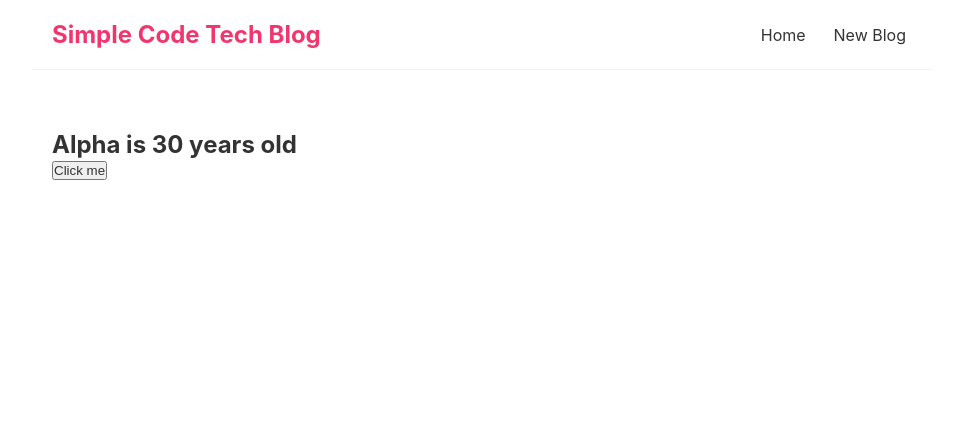
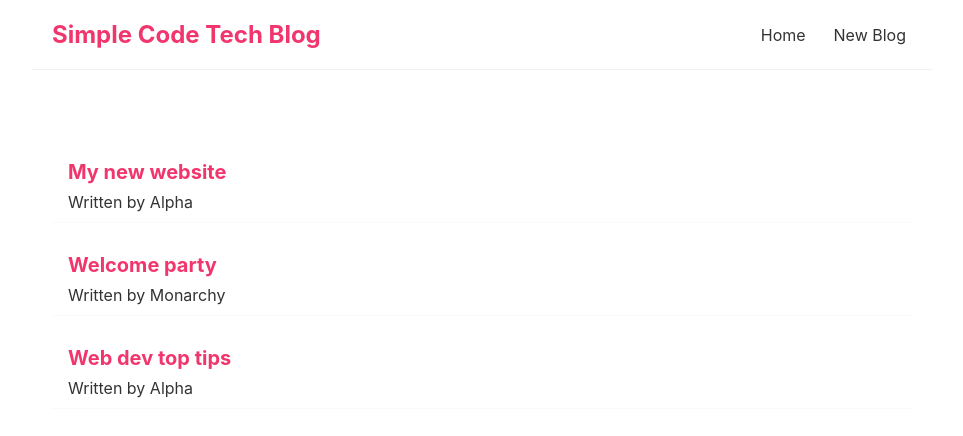
Before and after one commit to Alphaalimamy/Complete-React-Tutorial, a React (Create React App) app: page / in a window 1280 px wide. Shown: the top 436 px of the page, without its empty margins (158-1121 px from the left). Built offline with nearby package versions, Linux system fonts and the light colour scheme.

Commit message:
final output commit

```diff
--- a/src/components/home/Home.js
+++ b/src/components/home/Home.js
@@ -1,19 +1,39 @@
 import React from "react";
 import { useState } from "react";
+import "./home.css";
+
 export default function Home() {
-  const [name, setName] = useState("Alpha");
-  const [age, setAge] = useState(30);
-  const handleClick = () => {
-    setName("Rugiatu");
-    setAge(25);
-  };
+  const [blogs, setBlogs] = useState([
+    {
+      id: 1,
+      title: "My new website",
+      body: "Lorem ipsum dolor sit amet consectetur adipisicing elit. Excepturi, perspiciatis!",
+      author: "Alpha",
+    },
+
+    {
+      id: 2,
+      title: "Welcome party",
+      body: "Lorem ipsum dolor sit amet consectetur adipisicing elit. Excepturi, perspiciatis!",
+      author: "Monarchy",
+    },
+
+    {
+      id: 3,
+      title: "Web dev top tips",
+      body: "Lorem ipsum dolor sit amet consectetur adipisicing elit. Excepturi, perspiciatis!",
+      author: "Alpha",
+    },
+  ]);
 
   return (
     <div className="home">
-      <h2>
-        {name} is {age} years old
-      </h2>
-      <button onClick={handleClick}>Click me</button>
+      {blogs.map((blog) => (
+        <div className="blog-preview" key={blog.id}>
+          <h2>{blog.title}</h2>
+          <p>Written by {blog.author}</p>
+        </div>
+      ))}
     </div>
   );
 }
--- a/src/components/home/home.css
+++ b/src/components/home/home.css
@@ -0,0 +1,15 @@
+.blog-preview {
+  padding: 10px 16px;
+  margin: 20px 0;
+  border-bottom: 1px solid #fafafa;
+}
+
+.blog-preview:hover {
+  box-shadow: 1px 3px 5px rgba(0, 0, 0, 0.1);
+}
+
+.blog-preview h2 {
+  font-size: 20px;
+  color: #f1356d;
+  margin-bottom: 8px;
+}
```
